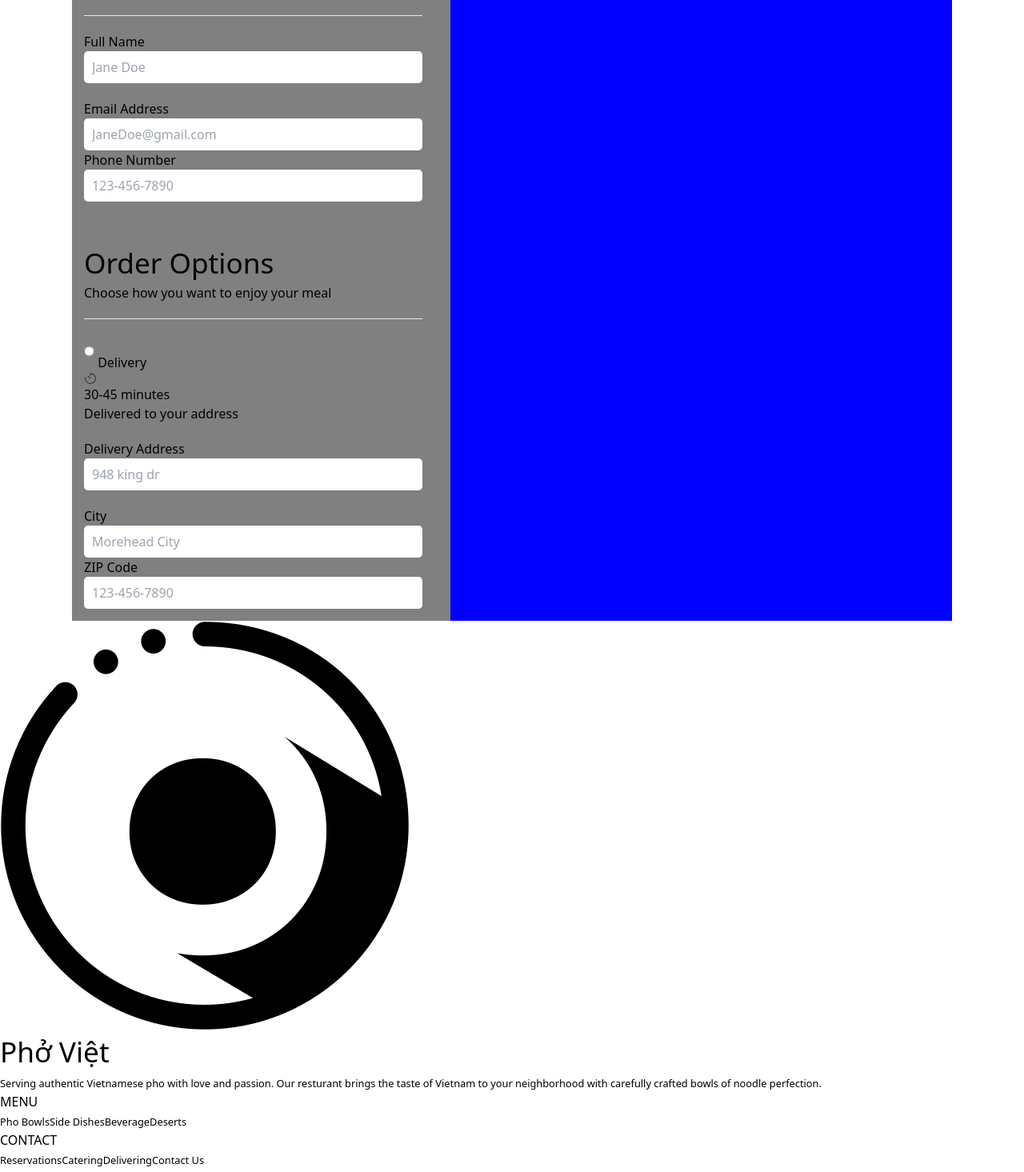
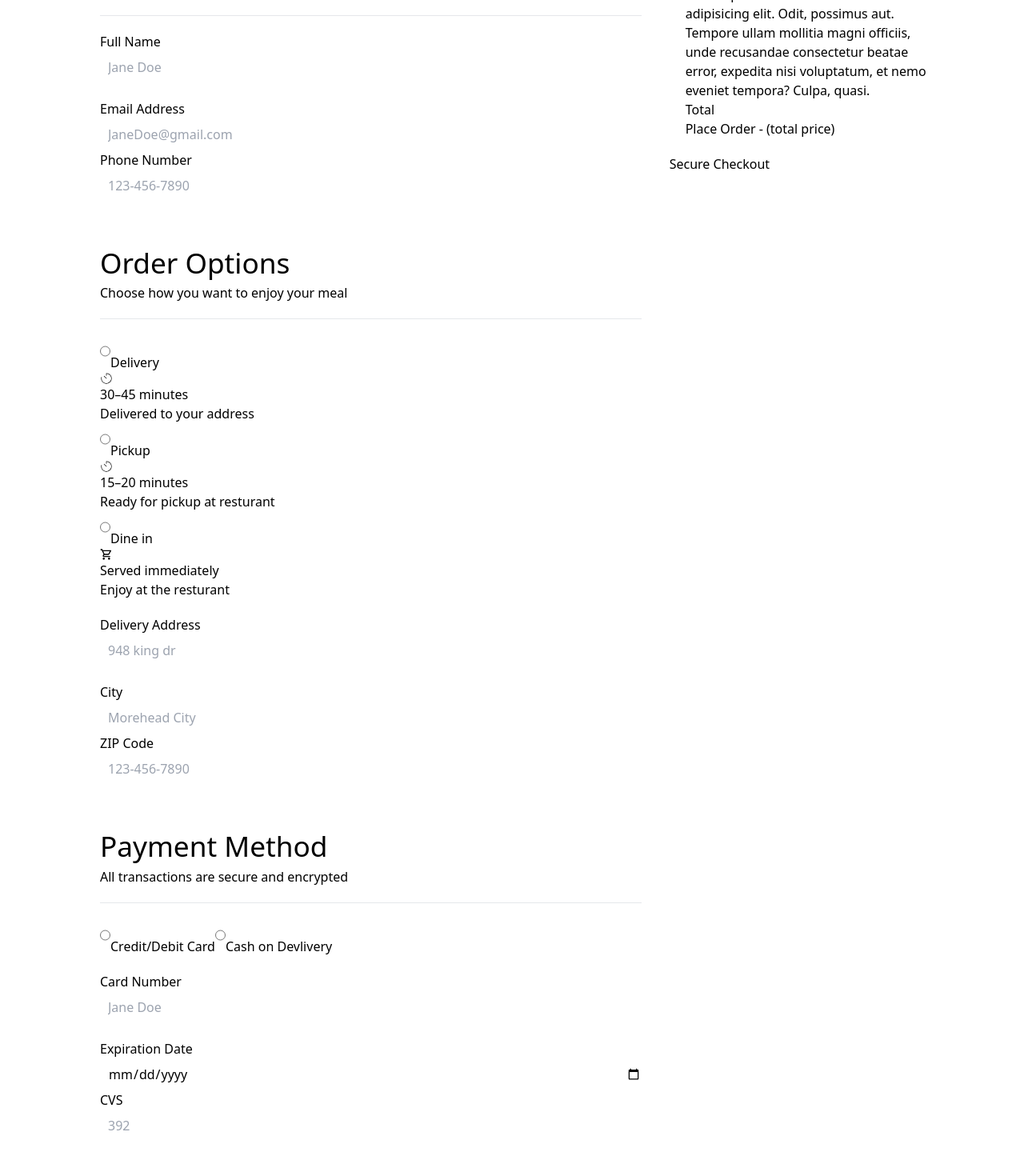
Before and after one commit to 23klhuynh/Vietnamese_restaurant, a React (Vite) app in the folder client/: page /order in a window 1280 px wide. Shown: the part 280-1745 px from the top of the page at 80% size. Built offline with nearby package versions, Linux system fonts and the light colour scheme.

Commit message:
Almost finish with the payment section.

```diff
--- a/client/src/index.css
+++ b/client/src/index.css
@@ -1067,6 +1067,7 @@ h3 {
   align-items: center;
   flex-direction: column;
   padding-top: 90px;
+  padding-bottom: 20px;
 }
 .order__container{
   max-width: 1100px;
@@ -1075,13 +1076,15 @@ h3 {
 .order__main{
   display: flex;
   justify-content: center;
-  gap: 20px;
+  /* gap: 20px; */
   margin-top: 20px;
   width: 100%;
-  background-color: grey;
+}
+.order__checkout{
+  flex: 2;
+  padding: 0  20px;
 }
 .order__contact-info{
-  flex: 4;
   display: grid;
   grid-template-columns: repeat(1, 1fr);
   gap: 20px;
@@ -1106,7 +1109,16 @@ h3 {
 
 .order__summary{
   flex: 1;
-  background-color: blue;
+  /* background-color: green; */
+}
+.order__box{
+  padding: 20px;
+  border-top-left-radius: 15px;
+  border-top-right-radius: 15px;
+}
+.secure{
+  border-bottom-left-radius: 15px;
+  border-bottom-right-radius: 15px;
 }
 
 
--- a/client/src/pages/Order.tsx
+++ b/client/src/pages/Order.tsx
@@ -1,10 +1,18 @@
+import { useState } from "react";
 import { CiTimer } from "react-icons/ci";
-/* need work */
+import { MdOutlineShoppingCart } from "react-icons/md";
+
 function Order() {
+  const [selectedOption, setSelectedOption] = useState("");
+
+  const handleRadioChange = (event: React.ChangeEvent<HTMLInputElement>) => {
+    setSelectedOption(event.target.value);
+  };
+
   return (
     <main className="order bg-gray-800 text-gray-200">
       <section className="order__container">
-        <div className="order__header">
+        <div className="order__header px-[20px]">
           <h1>Checkout</h1>
           <p>Complete your order in just a few steps</p>
         </div>
@@ -24,17 +32,32 @@ function Order() {
 
                 <span>
                   <label htmlFor="">Full Name</label>
-                  <input type="text" placeholder="Jane Doe" required />
+                  <input
+                    type="text"
+                    placeholder="Jane Doe"
+                    className="text-black"
+                    required
+                  />
                 </span>
 
                 <div className="flex justify-between gap-3">
-                  <span>
+                  <span className="flex-1">
                     <label htmlFor="">Email Address</label>
-                    <input type="email" placeholder="JaneDoe@gmail.com" />
+                    <input
+                      type="email"
+                      placeholder="JaneDoe@gmail.com"
+                      className="text-black"
+                      required
+                    />
                   </span>
-                  <span>
+                  <span className="flex-1">
                     <label htmlFor="">Phone Number</label>
-                    <input type="tel" placeholder="123-456-7890" />
+                    <input
+                      type="tel"
+                      placeholder="123-456-7890"
+                      className="text-black"
+                      required
+                    />
                   </span>
                 </div>
               </div>
@@ -47,38 +70,186 @@ function Order() {
 
                 <hr />
 
-                <div className="flex">
-                  <div className="border rounded-md p-2">
-                    <input type="radio" name="" value=""  className="text-center"/> Delivery
-                    <p className="flex justify-start items-center">
-                      <CiTimer />
-                      30-45 minutes
-                    </p>
-                    <p>Delivered to your address</p>
+                <div className="flex gap-6">
+                  <div className="border rounded-md px-2 border-gray-400 flex-1">
+                    <label className="flex justify-start items-center">
+                      <input
+                        className="mr-2"
+                        type="radio"
+                        name="option"
+                        value="enable"
+                        onChange={handleRadioChange}
+                      />
+                      Delivery
+                    </label>
+                    <div className="">
+                      <p className="flex items-center gap-1">
+                        <CiTimer />
+                        30–45 minutes
+                      </p>
+                      <p>Delivered to your address</p>
+                    </div>
+                  </div>
+
+                  <div className="border rounded-md px-2 border-gray-400 flex-1">
+                    <label className="flex justify-start items-center">
+                      <input
+                        className="mr-2"
+                        type="radio"
+                        name="option"
+                        value="disable"
+                        onChange={handleRadioChange}
+                      />
+                      Pickup
+                    </label>
+                    <div className="">
+                      <p className="flex items-center gap-1">
+                        <CiTimer />
+                        15–20 minutes
+                      </p>
+                      <p>Ready for pickup at resturant</p>
+                    </div>
+                  </div>
+
+                  <div className="border rounded-md px-2 border-gray-400 flex-1">
+                    <label className="flex justify-start items-center">
+                      <input
+                        className="mr-2"
+                        type="radio"
+                        name="option"
+                        value="disable"
+                        onChange={handleRadioChange}
+                      />
+                      Dine in
+                    </label>
+                    <div className="">
+                      <p className="flex items-center gap-1">
+                        <MdOutlineShoppingCart />
+                        Served immediately
+                      </p>
+                      <p>Enjoy at the resturant</p>
+                    </div>
                   </div>
                 </div>
+
                 {/* neeed work right here */}
                 <span>
                   <label htmlFor="">Delivery Address</label>
-                  <input type="text" placeholder="948 king dr" required />
+                  <input
+                    type="text"
+                    placeholder="948 king dr"
+                    disabled={selectedOption === "disable"}
+                    className="text-black"
+                    required
+                  />
                 </span>
 
                 <div className="flex justify-between gap-3">
-                  <span>
+                  <span className="flex-1">
                     <label htmlFor="">City</label>
-                    <input type="text" placeholder="Morehead City" />
+                    <input
+                      type="text"
+                      placeholder="Morehead City"
+                      disabled={selectedOption === "disable"}
+                      className="text-black"
+                      required
+                    />
                   </span>
-                  <span>
+                  <span className="flex-1">
                     <label htmlFor="">ZIP Code</label>
-                    <input type="tel" placeholder="123-456-7890" />
+                    <input
+                      type="tel"
+                      placeholder="123-456-7890"
+                      disabled={selectedOption === "disable"}
+                      className="text-black"
+                      required
+                    />
                   </span>
                 </div>
               </div>
+
+              <div className="order__contact-info__header bg-gray-600">
+                <span>
+                  <h3>Payment Method</h3>
+                  <p>All transactions are secure and encrypted</p>
+                </span>
+
+                <hr />
+
+                <div className="grid">
+                  <label className="flex justify-start items-center">
+                    <input className="mr-2" type="radio" name="option" />
+                    Credit/Debit Card
+                  </label>
+                  <label className="flex justify-start items-center">
+                    <input className="mr-2" type="radio" name="option" />
+                    Cash on Devlivery
+                  </label>
+                </div>
+
+                <span>
+                  <label htmlFor="">Card Number</label>
+                  <input
+                    type="text"
+                    placeholder="Jane Doe"
+                    className="text-black"
+                    required
+                  />
+                </span>
+
+                <div className="flex justify-between gap-3">
+                  <span className="flex-1">
+                    <label htmlFor="">Expiration Date</label>
+                    <input type="date" className="text-black" required />
+                  </span>
+                  <span className="flex-1">
+                    <label htmlFor="">CVS</label>
+                    <input
+                      type="number"
+                      placeholder="392"
+                      className="text-black"
+                      required
+                    />
+                  </span>
+                </div>
+              </div>
+
+              <div className="order__contact-info__header bg-gray-600">
+                <p>Additional Notes (Optional)</p>
+                <textarea
+                  name=""
+                  id=""
+                  className="h-[150px]"
+                  placeholder="Special instructions for your order..."
+                ></textarea>
+              </div>
+
               {/* /// */}
             </form>
           </div>
 
-          <div className="order__summary">This is for summary section</div>
+          <div className="order__summary ">
+            <div className="order__box bg-gray-600 flex flex-col gap-3">
+              <h1>Order Summary</h1>
+
+              <hr />
+
+              <div>
+                <p>
+                  Lorem ipsum dolor sit amet consectetur adipisicing elit. Odit,
+                  possimus aut. Tempore ullam mollitia magni officiis, unde
+                  recusandae consectetur beatae error, expedita nisi voluptatum,
+                  et nemo eveniet tempora? Culpa, quasi.
+                </p>
+                {/* use a component to filter out the item */}
+              </div>
+              <p>Total</p>
+              <button className="bg-slate-400 h-[50px] rounded-md">Place Order - (total price)</button>
+            </div>
+            <div className="bg-gray-500 text-gray-400 text-center place-content-center w-full h-[50px] secure">
+              <p>Secure Checkout</p>
+            </div>
+          </div>
         </div>
       </section>
     </main>
```
